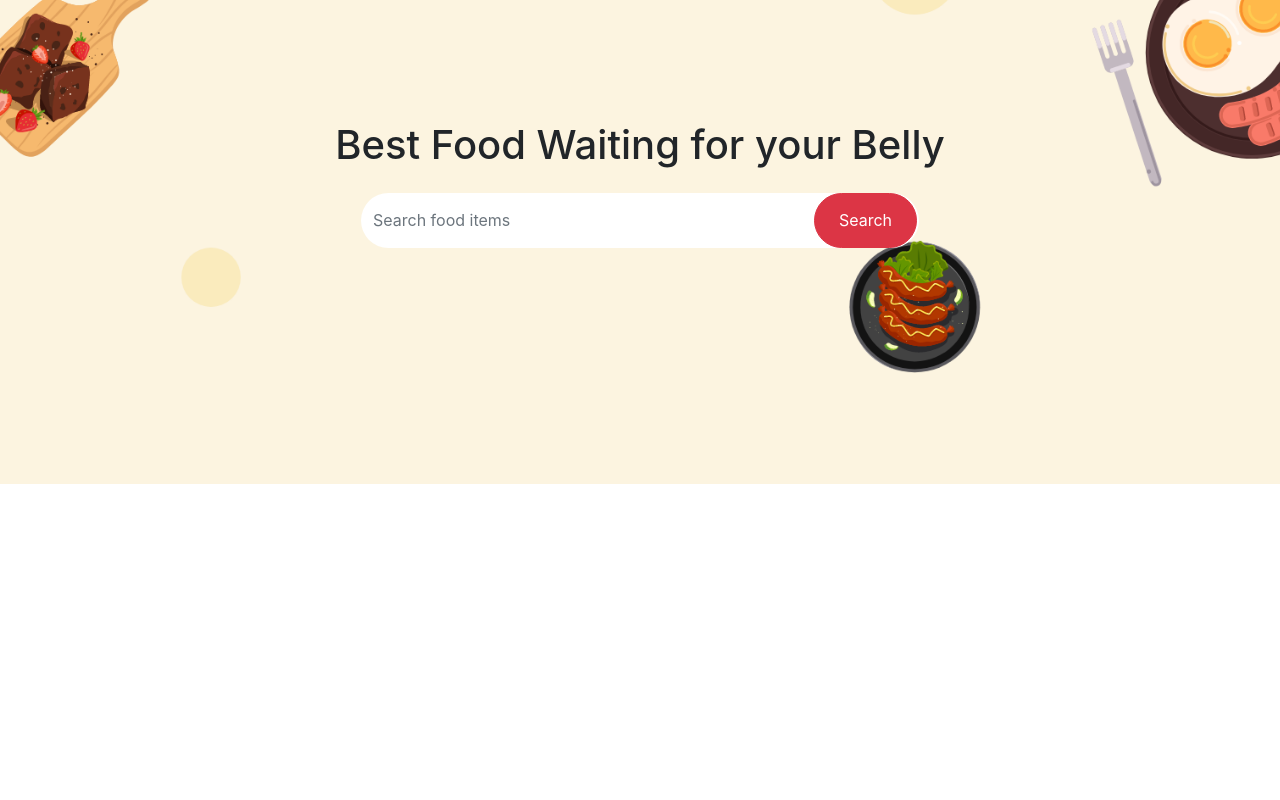
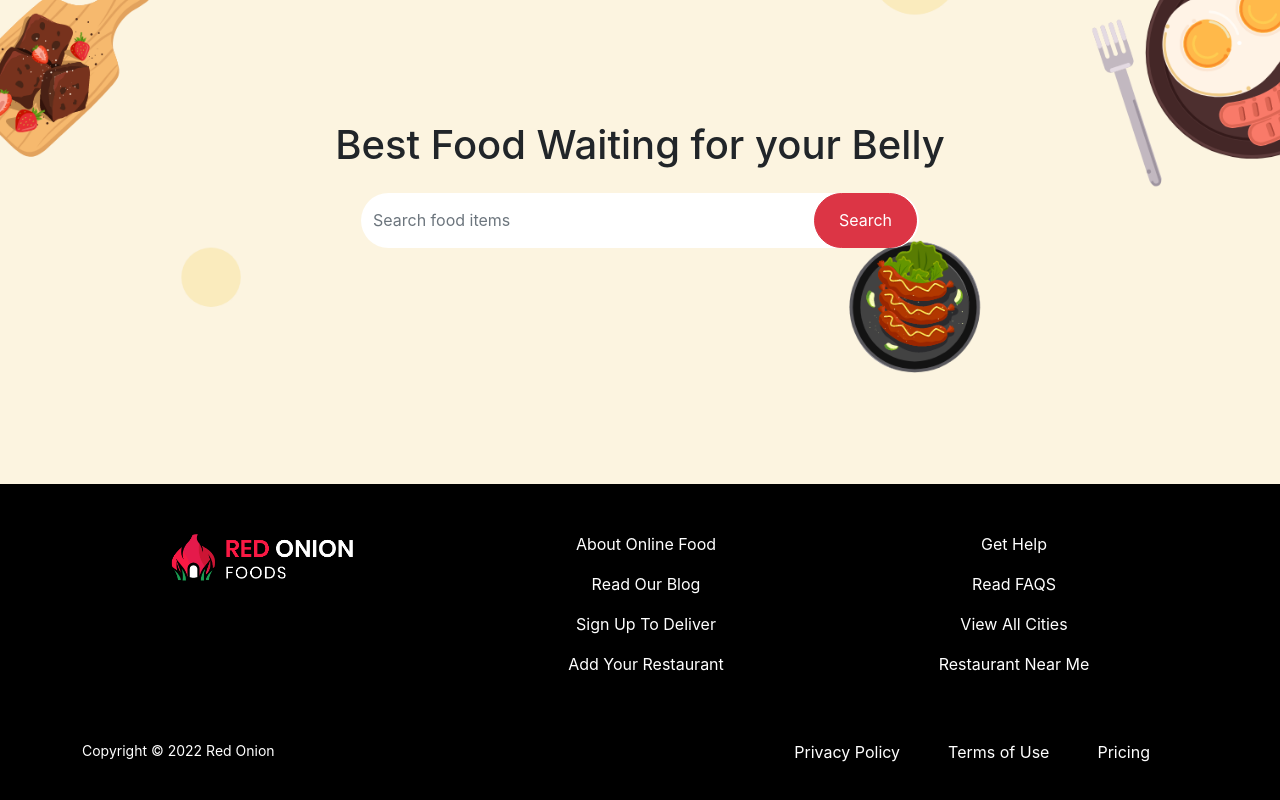
Before and after one commit to Dip-Baidya/Hot-onion-restaurent, a React (Create React App) app: page / in a window 1280 px wide. Shown: the part 192-992 px from the top of the page. Before the commit the page ends 800 px from the top, so only its background shows below. Built offline with nearby package versions, Linux system fonts and the light colour scheme.

Commit message:
complete  footer section

```diff
--- a/src/App.js
+++ b/src/App.js
@@ -2,6 +2,7 @@ import logo from './logo.svg';
 import './App.css';
 import Header from './Components/Shared/Header/Header';
 import Home from './Components/Home/Home';
+import Footer from './Components/Shared/Footer/Footer';
 
 function App() {
   return (
@@ -9,6 +10,8 @@ function App() {
       <Header></Header>
 
       <Home></Home>
+
+      <Footer> </Footer>
     </div>
   );
 }
--- /dev/null
+++ b/src/Components/Shared/Footer/Footer.css
@@ -0,0 +1,6 @@
+.footer-section{
+    background-color:black;
+}
+.text{
+    color:white;
+}
--- /dev/null
+++ b/src/Components/Shared/Footer/Footer.js
@@ -0,0 +1,43 @@
+import React from 'react';
+import './Footer.css';
+import logo from '../../../Pictures/logo.png';
+
+
+const Footer = () => {
+    return (
+        <footer className="footer-section">
+            <div className="container">
+                <div className="row">
+                    <div className="col-12 col-lg-4 col-md-4 mt-5 mb-5">
+                        <img src={logo} alt="Onion Logo" height="50px" />
+                    </div>
+                    <div className="col-12 col-lg-8 col-md-8 d-flex mt-5 mb-5">
+                        <div className="col-lg-6 col-md-6 text">
+                            <p>About Online Food</p>
+                            <p>Read Our Blog</p>
+                            <p>Sign Up To Deliver</p>
+                            <p>Add Your Restaurant</p>
+                        </div>
+                        <div className="col-lg-6 col-md-6 text">
+                            <p>Get Help</p>
+                            <p>Read FAQS</p>
+                            <p>View All Cities</p>
+                            <p>Restaurant Near Me</p>
+                        </div>
+                    </div>
+                </div>
+
+                <div className="footer-bottom text d-flex justify-content-between">
+                    <small className="mb-5">Copyright &copy;  2022 Red Onion</small>
+                    <div className="d-flex mb-5">
+                        <p className="me-5">Privacy Policy</p>
+                        <p className="me-5">Terms of Use</p>
+                        <p className="me-5">Pricing</p>
+                    </div>
+                </div>
+            </div>
+        </footer>
+    );
+};
+
+export default Footer;
```
